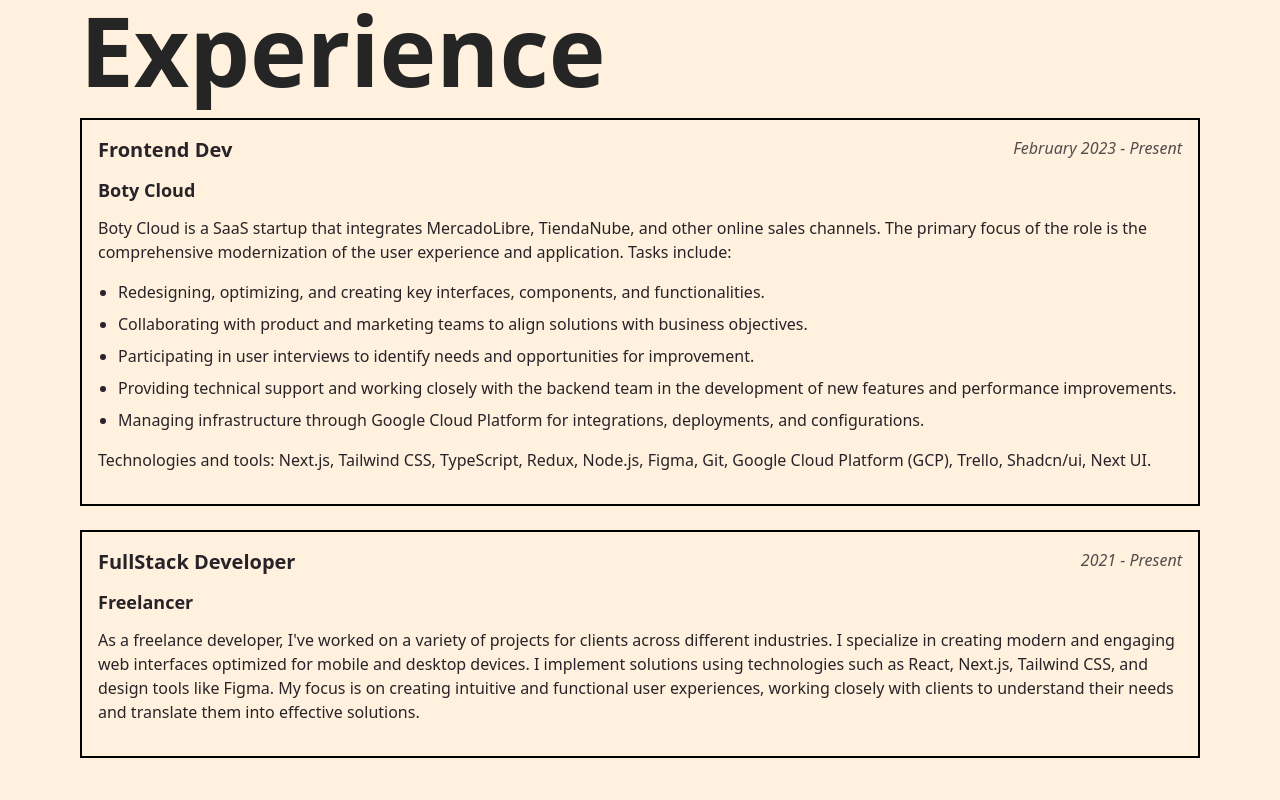
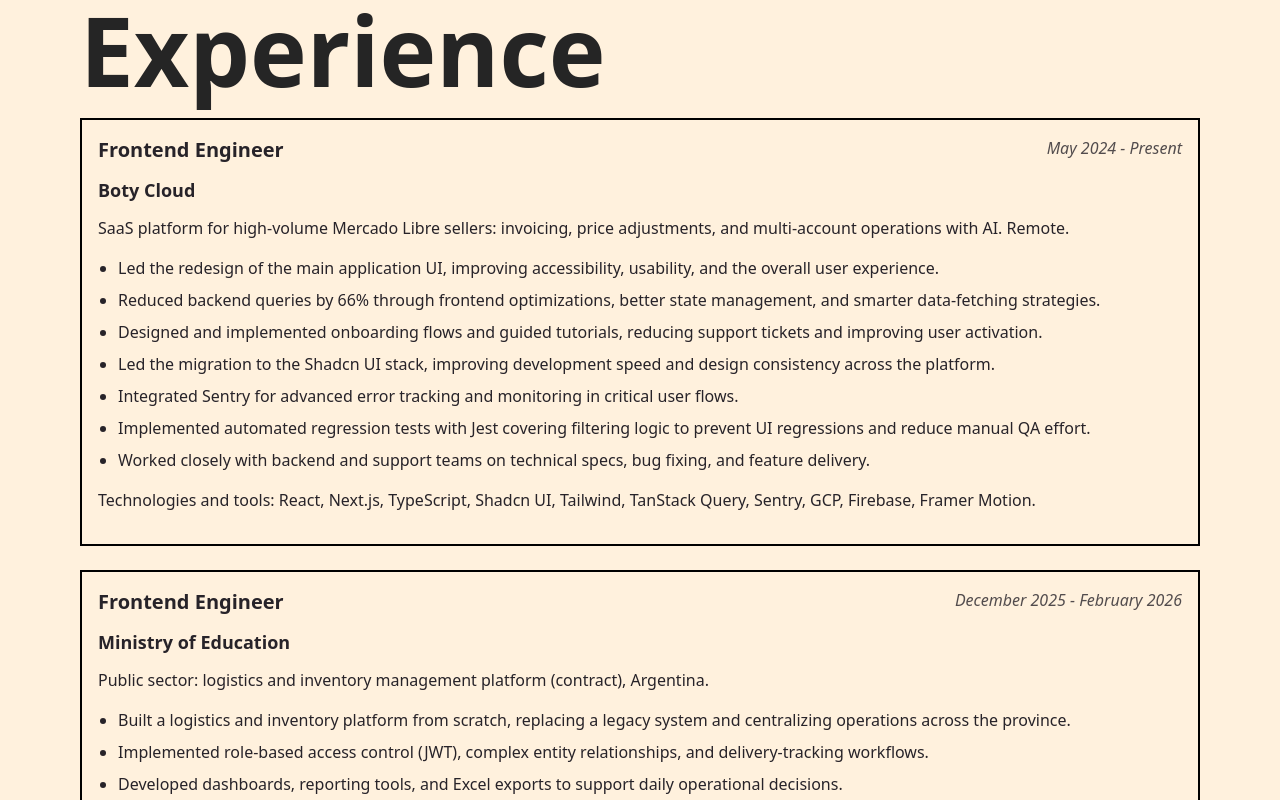
Before and after one commit to ivanlitt8/remastered-portfolio, a Next.js app: page / in a window 1280 px wide. Shown: the part 1160-1960 px from the top of the page. Built offline with nearby package versions, Linux system fonts and the light colour scheme.

Commit message:
feat: actualización.

```diff
--- a/app/page.tsx
+++ b/app/page.tsx
@@ -1,6 +1,6 @@
 "use client";
 
-import { useRef } from "react";
+import { useEffect, useRef } from "react";
 import NavBar from "@/components/Navbar";
 import CardContainer from "@/components/CardContainer";
 import CvButton from "@/components/CvButton";
@@ -26,6 +26,10 @@
   const handleClick = () => {
     console.log("Botón clickeado desde App");
   };
+
+  useEffect(() => {
+    document.title = "Ivan Litt Portfolio";
+  }, []);
 
   const { t } = useTranslation();
 
--- a/components/CvButton.jsx
+++ b/components/CvButton.jsx
@@ -9,8 +9,8 @@
   const { i18n } = useTranslation();
 
   const cvUrls = {
-    es: "https://docs.google.com/document/d/1yMBvq25UMK4xZYSHuUbTPiRl4EVm-SS6/edit?usp=sharing&ouid=111406591095754587380&rtpof=true&sd=true",
-    en: "https://docs.google.com/document/d/1mUVYqsDctxfd2h8SGlaVQsEfqaByX6tW/edit?usp=sharing&ouid=111406591095754587380&rtpof=true&sd=true" // Reemplaza con el ID de tu CV en inglés
+    es: "https://docs.google.com/document/d/13qTzahyjQXhoblXCOZ8LZLgfvIEL1dbQl4hg6Cpb-lc/edit?usp=sharing",
+    en: "https://docs.google.com/document/d/1zUl9B5np0IDgsJRJtn2UIrAePvWi5vcaD66cHwWfzs0/edit?usp=sharing" // Reemplaza con el ID de tu CV en inglés
   };
 
   const downloadCv = () => {
--- a/components/IconList.jsx
+++ b/components/IconList.jsx
@@ -3,18 +3,18 @@
 import Icon from "./Icon"; // Asegúrate de importar correctamente el componente Icon
 
 const iconData = [
-  { name: "figma", color: "#C1CCD6" },
-  { name: "angular", color: "#C1CCD6" },
-  { name: "react", color: "#C1CCD6" },
-  { name: "javascript", color: "#C1CCD6" },
-  { name: "tailwind", color: "#C1CCD6" },
-  { name: "bootstrap", color: "#C1CCD6" },
-  { name: "git", color: "#C1CCD6" },
-  { name: "postman", color: "#C1CCD6" },
-  { name: "springboot", color: "#C1CCD6" },
-  { name: "mysql", color: "#C1CCD6" },
-  { name: "java", color: "#C1CCD6" },
-  { name: "api", color: "#C1CCD6" },
+  { key: "typescript", label: "TypeScript", color: "#C1CCD6" },
+  { key: "nextjs", label: "Next.js", color: "#C1CCD6" },
+  { key: "react", label: "React", color: "#C1CCD6" },
+  { key: "javascript", label: "JavaScript", color: "#C1CCD6" },
+  { key: "tailwind", label: "Tailwind CSS", color: "#C1CCD6" },
+  { key: "nodejs", label: "Node.js", color: "#C1CCD6" },
+  { key: "docker", label: "Docker", color: "#C1CCD6" },
+  { key: "git", label: "Git", color: "#C1CCD6" },
+  { key: "postman", label: "Postman", color: "#C1CCD6" },
+  { key: "figma", label: "Figma", color: "#C1CCD6" },
+  { key: "database", label: "PostgreSQL", color: "#C1CCD6" },
+  { key: "api", label: "REST API", color: "#C1CCD6" },
 ];
 
 const IconList = () => {
@@ -27,16 +27,16 @@
       {iconData.map((icon, index) => (
         <div key={index} className="text-center m-3 flex flex-col items-center">
           <Icon
-            iconName={icon.name}
+            iconName={icon.key}
             color={isDarkMode ? icon.color : "#545454"}
             size={windowWidth < 640 ? 60 : 150}
           />
           <div
-            className={`mt-2 font-medium capitalize text-sm sm:text-xl ${
+            className={`mt-2 font-medium text-sm sm:text-xl ${
               isDarkMode ? "text-secondaryDark" : "text-secondaryLight"
             } `}
           >
-            {icon.name}
+            {icon.label}
           </div>
         </div>
       ))}
--- a/public/locales/en/transEn.json
+++ b/public/locales/en/transEn.json
@@ -6,7 +6,7 @@
     "services": "Services"
   },
   "titles": {
-    "landing": "Frontend UxUi Developer",
+    "landing": "Frontend Engineer · React · Next.js",
     "services": "Services",
     "projects": "Selected Projects",
     "skills": "Technical Skills",
@@ -62,6 +62,13 @@
     }
   ],
   "projects-cards": [
+    {
+      "type": "web",
+      "title": "Educational logistics platform",
+      "content": "Frontend development for the Ministry of Education (public sector): a logistics and inventory management platform built from scratch, replacing a legacy system and centralizing operations across the province. It includes role-based access control (JWT), dashboards, reporting tools, and Excel exports for day-to-day operations; it manages approximately 70% of provincial school resources. Stack: React, Vite, Tailwind CSS, Zustand, Node.js, Express, PostgreSQL, JWT, Railway.",
+      "imageSrc": "/images/ministerio.png",
+      "link": "https://github.com/ivanlitt8"
+    },
     {
       "type": "web",
       "title": "Helping Crew",
@@ -191,21 +198,27 @@
     },
     "languages": {
       "lang1": "Native: Spanish",
-      "lang2": "Others: English C1"
+      "lang2": "Others: English B2"
     }
   },
   "experiences": [
     {
       "title": "Boty Cloud",
-      "role": "Frontend Dev",
-      "period": "February 2023 - Present",
-      "description": "Boty Cloud is a SaaS startup that integrates MercadoLibre, TiendaNube, and other online sales channels. The primary focus of the role is the comprehensive modernization of the user experience and application. Tasks include:\n\n* Redesigning, optimizing, and creating key interfaces, components, and functionalities.\n\n* Collaborating with product and marketing teams to align solutions with business objectives.\n\n* Participating in user interviews to identify needs and opportunities for improvement.\n\n* Providing technical support and working closely with the backend team in the development of new features and performance improvements.\n\n* Managing infrastructure through Google Cloud Platform for integrations, deployments, and configurations.\n\nTechnologies and tools: Next.js, Tailwind CSS, TypeScript, Redux, Node.js, Figma, Git, Google Cloud Platform (GCP), Trello, Shadcn/ui, Next UI."
+      "role": "Frontend Engineer",
+      "period": "May 2024 - Present",
+      "description": "SaaS platform for high-volume Mercado Libre sellers: invoicing, price adjustments, and multi-account operations with AI. Remote.\n\n* Led the redesign of the main application UI, improving accessibility, usability, and the overall user experience.\n\n* Reduced backend queries by 66% through frontend optimizations, better state management, and smarter data-fetching strategies.\n\n* Designed and implemented onboarding flows and guided tutorials, reducing support tickets and improving user activation.\n\n* Led the migration to the Shadcn UI stack, improving development speed and design consistency across the platform.\n\n* Integrated Sentry for advanced error tracking and monitoring in critical user flows.\n\n* Implemented automated regression tests with Jest covering filtering logic to prevent UI regressions and reduce manual QA effort.\n\n* Worked closely with backend and support teams on technical specs, bug fixing, and feature delivery.\n\nTechnologies and tools: React, Next.js, TypeScript, Shadcn UI, Tailwind, TanStack Query, Sentry, GCP, Firebase, Framer Motion."
+    },
+    {
+      "title": "Ministry of Education",
+      "role": "Frontend Engineer",
+      "period": "December 2025 - February 2026",
+      "description": "Public sector: logistics and inventory management platform (contract), Argentina.\n\n* Built a logistics and inventory platform from scratch, replacing a legacy system and centralizing operations across the province.\n\n* Implemented role-based access control (JWT), complex entity relationships, and delivery-tracking workflows.\n\n* Developed dashboards, reporting tools, and Excel exports to support daily operational decisions.\n\n* The platform manages approximately 70% of provincial school resources, significantly improving operational efficiency.\n\nTechnologies and tools: React, Vite, Tailwind CSS, Zustand, Node.js, Express, PostgreSQL, JWT, Railway."
     },
     {
       "title": "Freelancer",
       "role": "FullStack Developer",
-      "period": "2021 - Present",
-      "description": "As a freelance developer, I've worked on a variety of projects for clients across different industries. I specialize in creating modern and engaging web interfaces optimized for mobile and desktop devices. I implement solutions using technologies such as React, Next.js, Tailwind CSS, and design tools like Figma. My focus is on creating intuitive and functional user experiences, working closely with clients to understand their needs and translate them into effective solutions."
+      "period": "2024 - 2025",
+      "description": "Selected projects — remote work.\n\n* Delivered end-to-end web solutions for clients, including booking systems with automated pricing and notification flows, and high-performance landing pages with real-time calculations.\n\nTechnologies and tools: Next.js, Supabase, Vite, Firebase."
     }
   ]
 }
--- a/public/locales/es/transEs.json
+++ b/public/locales/es/transEs.json
@@ -6,7 +6,7 @@
     "services": "Servicios"
   },
   "titles": {
-    "landing": "Programador Frontend UxUi",
+    "landing": "Ingeniero Frontend · React · Next.js",
     "services": "Servicios",
     "projects": "Proyectos Destacados",
     "skills": "Habilidades Técnicas",
@@ -62,6 +62,13 @@
     }
   ],
   "projects-cards": [
+    {
+      "type": "web",
+      "title": "Plataforma de logística educativa",
+      "content": "Desarrollo frontend para el Ministerio de Educación (sector público): plataforma de logística y gestión de inventario creada desde cero, que reemplaza un sistema heredado y centraliza las operaciones en toda la provincia. Incluye control de acceso basado en roles (JWT), paneles de control, informes y exportación a Excel para la operación diaria; gestiona aproximadamente el 70% de los recursos escolares provinciales. Stack: React, Vite, Tailwind CSS, Zustand, Node.js, Express, PostgreSQL, JWT, Railway.",
+      "imageSrc": "/images/dashBoard.png",
+      "link": "https://github.com/ivanlitt8"
+    },
     {
       "type": "web",
       "title": "Helping Crew",
@@ -190,21 +197,27 @@
     },
     "languages": {
       "lang1": "Nativo: Español",
-      "lang2": "Otros: Inglés C1"
+      "lang2": "Otros: Inglés B2"
     }
   },
-  "experiences" : [
+  "experiences": [
     {
       "title": "Boty Cloud",
-      "role": "Frontend Dev",
-      "period": "Febrero 2023 - Presente",
-      "description": "Boty Cloud es una startup SaaS que integra MercadoLibre, TiendaNube y otros canales de venta online. El enfoque principal del rol es la modernización integral de la experiencia de usuario y la aplicación. Las tareas incluyen:\n\n* Rediseño, optimización y creación de interfaces, componentes y funcionalidades clave.\n\n* Colaboración con los equipos de producto y marketing para alinear las soluciones con los objetivos del negocio.\n\n* Participación en entrevistas con usuarios para detectar necesidades y oportunidades de mejora.\n\n* Soporte técnico y trabajo conjunto con el equipo backend en el desarrollo de nuevas funcionalidades y mejoras de rendimiento.\n\n* Gestión de infraestructura mediante Google Cloud Platform para integraciones, despliegues y configuraciones.\n\nTecnologías y herramientas: Next.js, Tailwind CSS, TypeScript, Redux, Node.js, Figma, Git, Google Cloud Platform (GCP), Trello, Shadcn/ui, Next UI."
+      "role": "Frontend Engineer",
+      "period": "Mayo 2024 - Presente",
+      "description": "Plataforma SaaS para vendedores de alto volumen en Mercado Libre: facturación, ajuste de precios y operaciones multicuenta con IA. Remoto.\n\n* Lideré el rediseño de la interfaz de usuario principal de la aplicación, mejorando la accesibilidad, la usabilidad y la experiencia general del usuario.\n\n* Reduje las consultas al backend en un 66% mediante optimizaciones del frontend, mejoras en la gestión del estado y estrategias más inteligentes de obtención de datos.\n\n* Diseñé e implementé flujos de incorporación y tutoriales guiados, reduciendo las solicitudes de soporte y mejorando la activación de usuarios.\n\n* Lideré la migración a la interfaz de usuario de Shadcn, mejorando la velocidad de desarrollo y la coherencia del diseño en toda la plataforma.\n\n* Integré Sentry para el seguimiento y la monitorización avanzados de errores en flujos de usuario críticos.\n\n* Implementé pruebas de regresión automatizadas con Jest que cubren la lógica de filtrado para prevenir regresiones en los cambios de la interfaz de usuario y reducir el esfuerzo de control de calidad manual.\n\n* Colaboré estrechamente con los equipos de backend y soporte en definiciones técnicas, resolución de errores y entrega de funcionalidades.\n\nTecnologías y herramientas: React, Next.js, TypeScript, Shadcn UI, Tailwind, TanStack Query, Sentry, GCP, Firebase, Framer Motion."
     },
     {
-    "title": "Freelancer",
-    "role": "FullStack Developer",
-    "period": "2021 - Presente",
-    "description": "Como desarrollador freelance, he trabajado en una variedad de proyectos para clientes de distintas industrias. Me especializo en la creación de interfaces web modernas y atractivas, optimizadas para dispositivos móviles y desktop. Implemento soluciones utilizando tecnologías como React, Next.js, Tailwind CSS y herramientas de diseño como Figma. Mi enfoque se centra en crear experiencias de usuario intuitivas y funcionales, colaborando estrechamente con los clientes para entender sus necesidades y traducirlas en soluciones efectivas."
+      "title": "Ministerio de Educación",
+      "role": "Frontend Engineer",
+      "period": "Diciembre 2025 - Febrero 2026",
+      "description": "Sector público: plataforma de logística y gestión de existencias (contrato), Argentina.\n\n* Se creó una plataforma de logística y gestión de inventario desde cero, reemplazando un sistema heredado y centralizando las operaciones en toda la provincia.\n\n* Implementación de control de acceso basado en roles (JWT), relaciones complejas entre entidades y flujos de trabajo de seguimiento de entregas.\n\n* Desarrollo de paneles de control, herramientas de generación de informes y exportaciones a Excel para respaldar las decisiones operativas diarias.\n\n* La plataforma gestiona aproximadamente el 70% de los recursos escolares provinciales, mejorando significativamente la eficiencia operativa.\n\nTecnologías y herramientas: React, Vite, Tailwind CSS, Zustand, Node.js, Express, PostgreSQL, JWT, Railway."
+    },
+    {
+      "title": "Freelancer",
+      "role": "FullStack Developer",
+      "period": "2024 - 2025",
+      "description": "Proyectos seleccionados — trabajo remoto.\n\n* Ofrecí soluciones web integrales para clientes, incluyendo sistemas de reservas con precios automatizados y flujos de notificación, y páginas de destino de alto rendimiento con cálculos en tiempo real.\n\nTecnologías y herramientas: Next.js, Supabase, Vite, Firebase."
     }
   ]
 }
```
Also changed, not shown: components/Icon.jsx (+44 -0 lines), public/images/ministerio.png (added).
